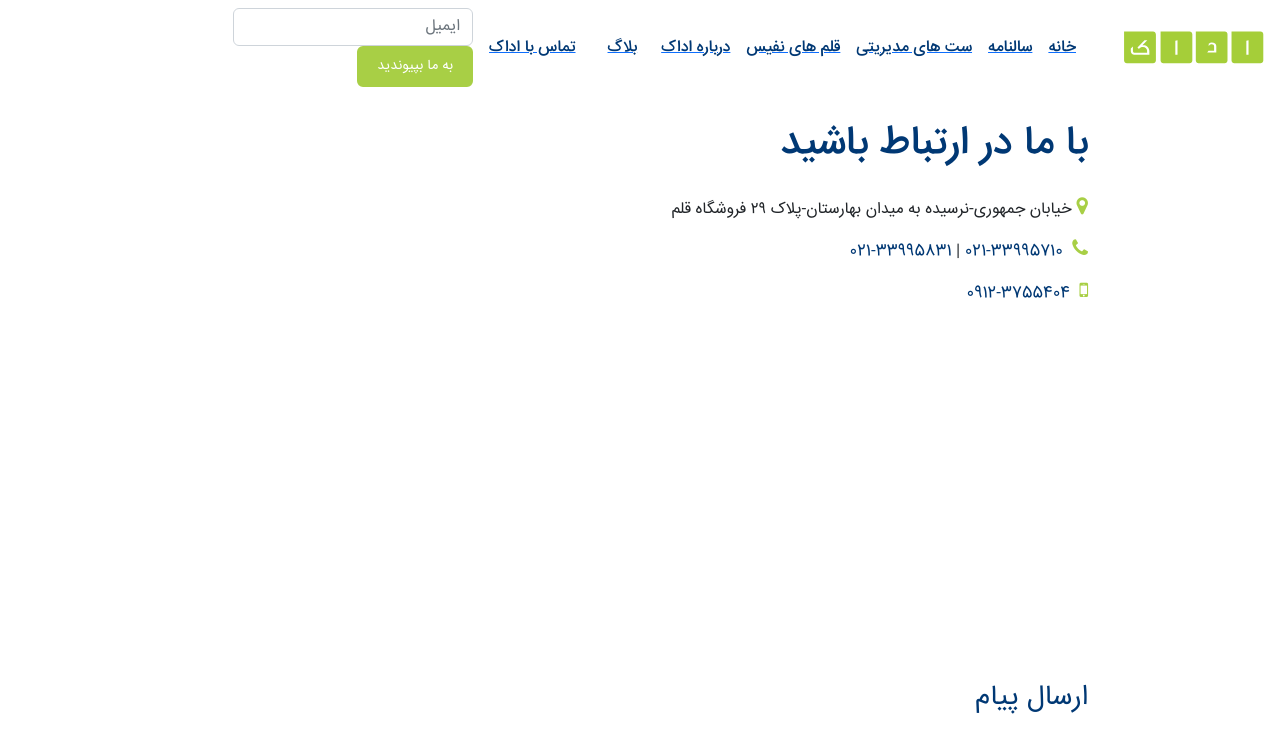
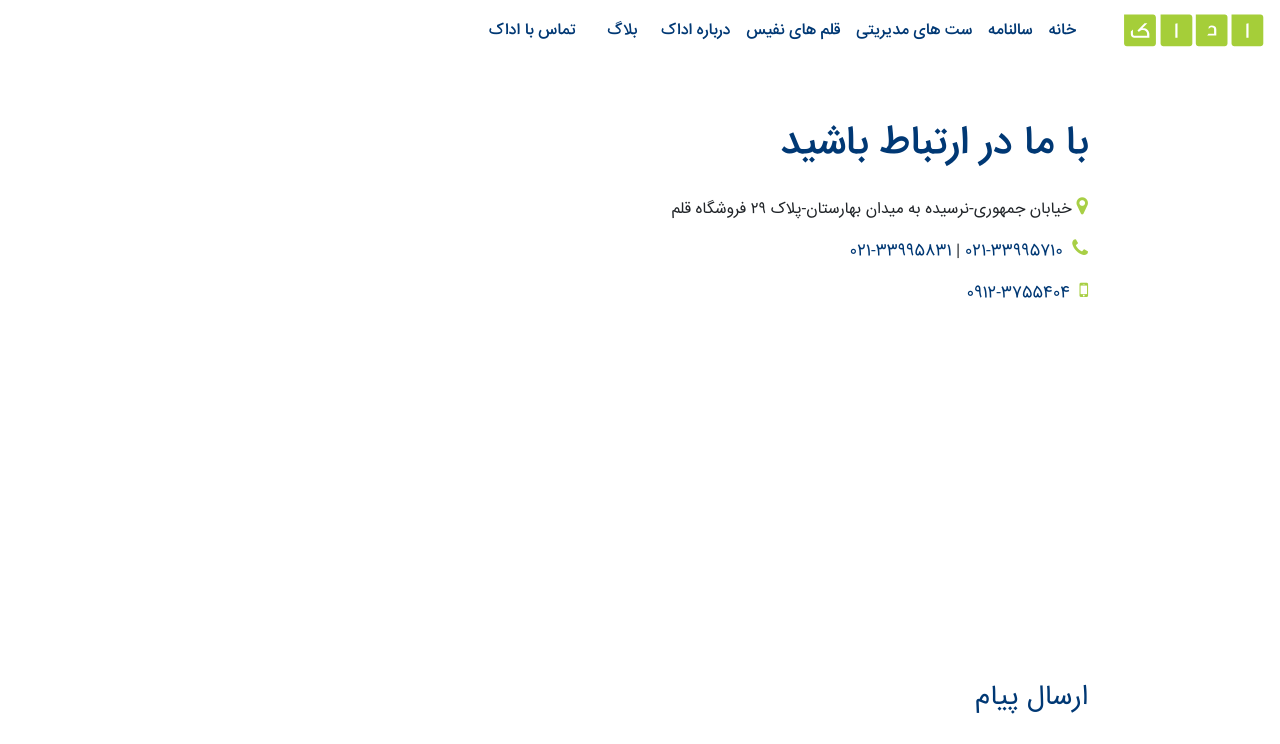
Before and after one commit to ladanTaheri/next, a Next.js app: page /contact in a window 1280 px wide. Shown: the top 744 px of the page. Built offline with nearby package versions, Linux system fonts and the light colour scheme.

Commit message:
change styles

```diff
--- a/components/common/nav/Nav.js
+++ b/components/common/nav/Nav.js
@@ -47,12 +47,7 @@ class Navig extends Component {
                                 <span className={`nav-link ${styles.navLink} px-2`}>تماس با اداک</span>
                             </li></Link>
                         </ul>
-                        <form className="form-inline my-2 my-lg-0">
-                            <input className="form-control mr-sm-3 ml-sm-1" type="email" placeholder="ایمیل" aria-label="email" />
-                            <button className={`btn button-reverse my-2 my-sm-0 ${styles.joinBtn}`} type="submit">
-                                به ما بپیوندید
-                            </button>
-                        </form>
+
                     </div>
                 </nav>
 
@@ -87,14 +82,7 @@ class Navig extends Component {
                                 {/* *** */}
 
                             </Nav>
-                            <Nav>
-                                <form className="form-inline my-2 my-lg-0">
-                                    <input className="form-control mr-sm-3 ml-sm-1" type="email" placeholder="ایمیل" aria-label="email" />
-                                    <button className={`btn button-reverse my-2 my-sm-0 ${styles.joinBtn}`} type="submit">
-                                        به ما بپیوندید
-                                    </button>
-                                </form>
-                            </Nav>
+
                         </Navbar.Collapse>
                     </Container>
                 </Navbar>
--- a/pages/_app.js
+++ b/pages/_app.js
@@ -1,7 +1,7 @@
 import 'bootstrap/dist/css/bootstrap.min.css';
 import 'font-awesome/css/font-awesome.min.css';
 import "flickity/css/flickity.css";
-import '../public/css/global.css';
+import "../public/css/global.css";
 import "../public/css/imagehover.css";
 import MainLayout from '../components/layouts/MainLayout';
 
--- a/public/css/global.css
+++ b/public/css/global.css
@@ -1,6 +1,15 @@
 @import '../fonts/nunitosans/css/font.css';
 @import '../fonts/iransans/css/font-farsi.css';
 @import '../fonts/anjoman/fontiran.css';
+
+
+a {
+  color: inherit;
+  text-decoration: none !important;
+}
+
+
+
 body {
     font-family: IRANSans;
     -webkit-user-select: none;
@@ -26,6 +35,7 @@ html {
 
 a, a:hover, a:active, a:focus, input:hover, input:active, input:focus, button:hover, button:visited, button:active, button:focus, .form-control:focus {
     outline: none !important;
+    text-decoration: none !important;
 }
 
 *:focus {
--- a/styles/globals.css
+++ /dev/null
@@ -1,26 +0,0 @@
-html,
-body {
-  padding: 0;
-  margin: 0;
-  font-family: -apple-system, BlinkMacSystemFont, Segoe UI, Roboto, Oxygen,
-    Ubuntu, Cantarell, Fira Sans, Droid Sans, Helvetica Neue, sans-serif;
-}
-
-a {
-  color: inherit;
-  text-decoration: none;
-}
-
-* {
-  box-sizing: border-box;
-}
-
-@media (prefers-color-scheme: dark) {
-  html {
-    color-scheme: dark;
-  }
-  body {
-    color: white;
-    background: black;
-  }
-}
```
Also changed, not shown: public/css/Home.module.css (renamed from styles/Home.module.css).
